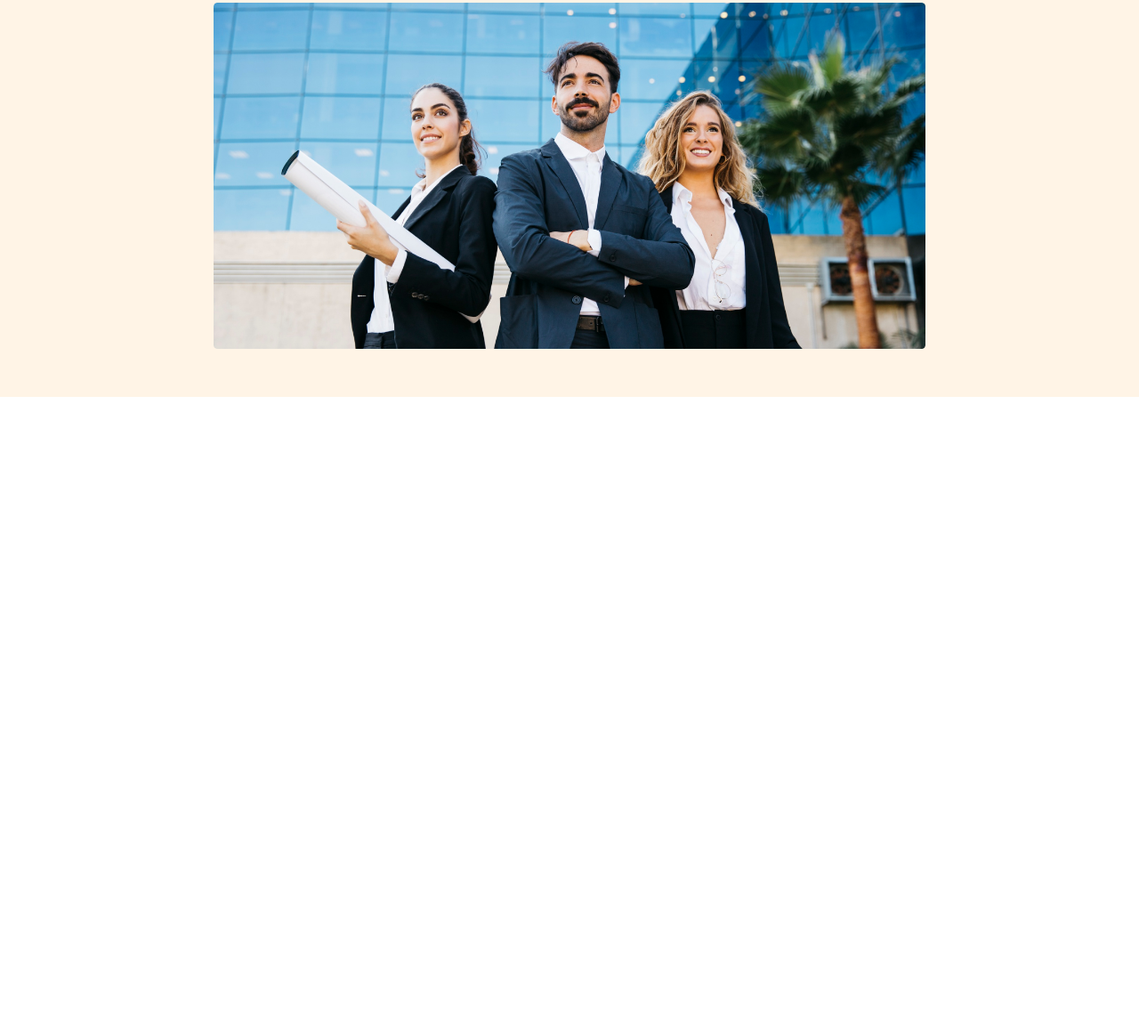
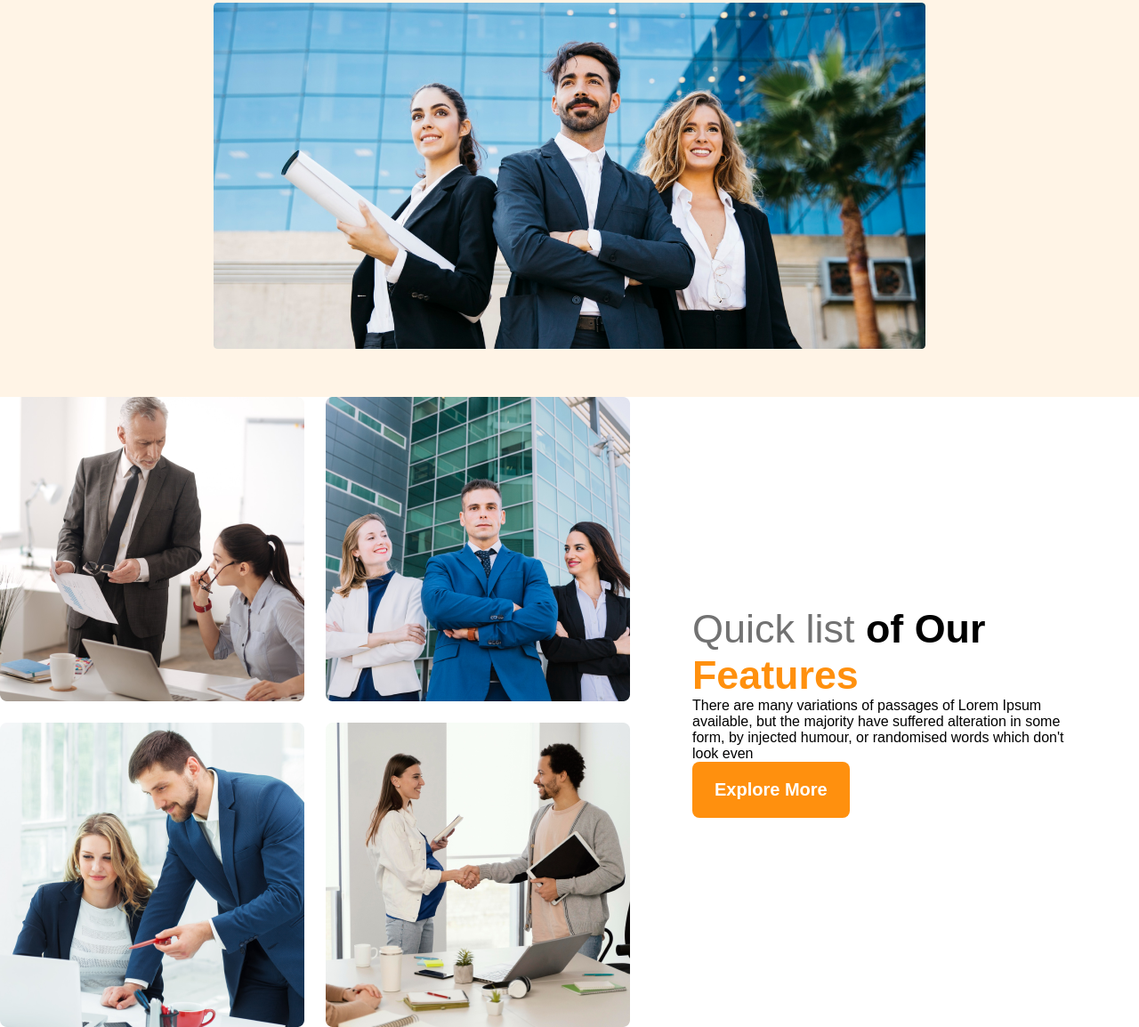
Before and after one commit to safkat07/g3-Responsive-LandingPage, a plain HTML site: page index.html in a window 1280 px wide. Shown: the part 396-1550 px from the top of the page at 89% size. Before the commit the page ends 842 px from the top, so only its background shows below. Drawn offline with Linux system fonts and the light colour scheme.

Commit message:
features

```diff
--- a/index.html
+++ b/index.html
@@ -40,9 +40,25 @@
             </div>
         </section>
     </header>
-
+    <!-- end of header section  -->
     <main>
-
+        <!-- teams section  -->
+        <section class="teams-container">
+            <div class="teams-img-container">
+                <img src="images/team1.png" alt="">
+                <img src="images/team2.png" alt="">
+                <img src="images/team3.png" alt="">
+                <img src="images/team4.png" alt="">
+            </div>
+            <div class="teams-content">
+                <h3 class="teams-title"> <span class="quick-list">Quick list</span> <span>of Our </span><span class="text-features">Features</span></h3>
+                <p class="teams-description">
+                    There are many variations of passages of Lorem Ipsum available, but the majority have suffered
+                    alteration in some form, by injected humour, or randomised words which don't look even
+                </p>
+                <button class="btn-primary">Explore More</button>
+            </div>
+        </section>
     </main>
 
     <footer>
--- a/style.css
+++ b/style.css
@@ -97,3 +97,37 @@ nav li a {
         flex-direction: column;
     }
 }
+
+/* main  */
+main{
+    max-width: 1440px
+    margin: 0 auto;
+}
+
+.teams-container{
+display: flex;
+align-items: center;
+}
+.teams-img-container{
+    display: grid;
+    grid-template-columns: repeat(2, 1fr);
+    gap: 1.5rem;
+}
+
+.teams-content{
+    padding-right: 70px ;
+    padding-left: 70px;
+}
+.teams-title{
+    font-size: 2.8rem;
+
+}
+.teams-title .quick-list{
+color: var(--dark-03, #727272);
+font-size: 45px;
+font-weight: 500;
+}
+.teams-title .text-features{
+color: #FF900E;
+font-weight: 700;
+}
```
